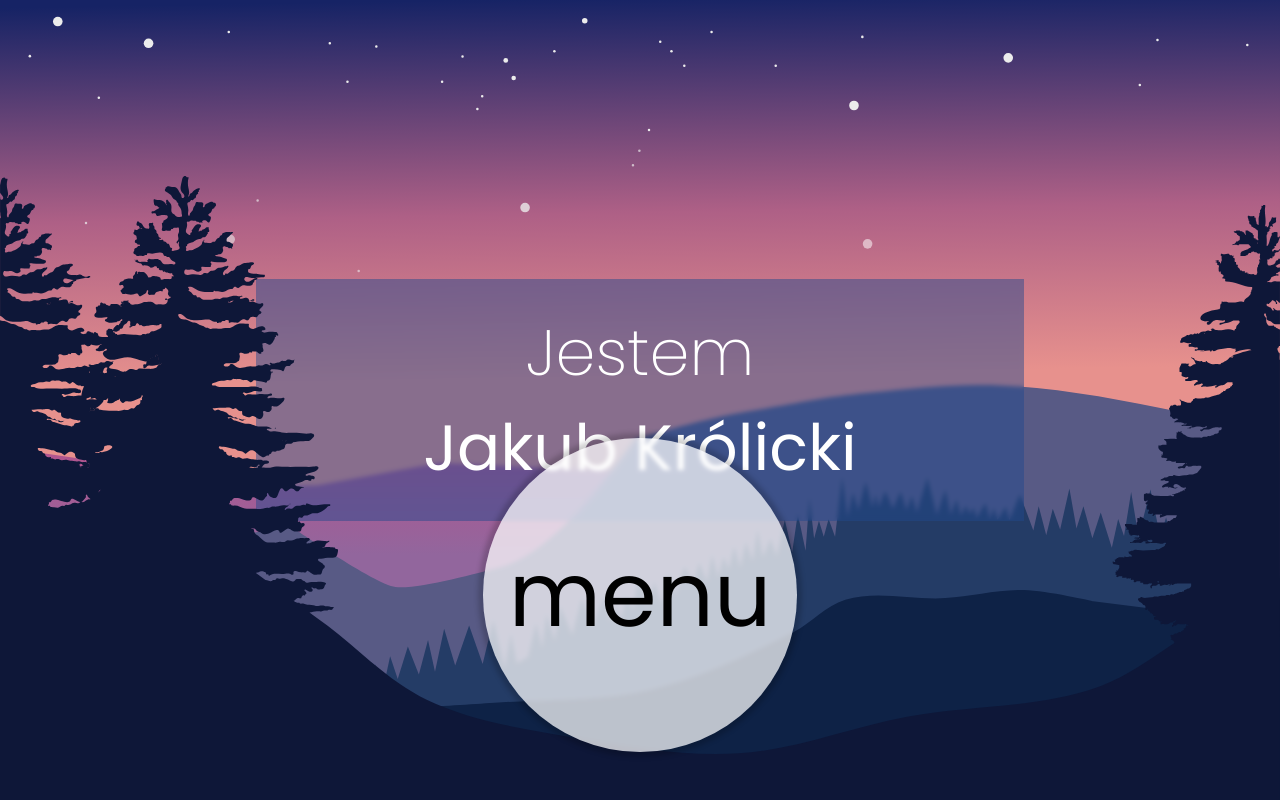
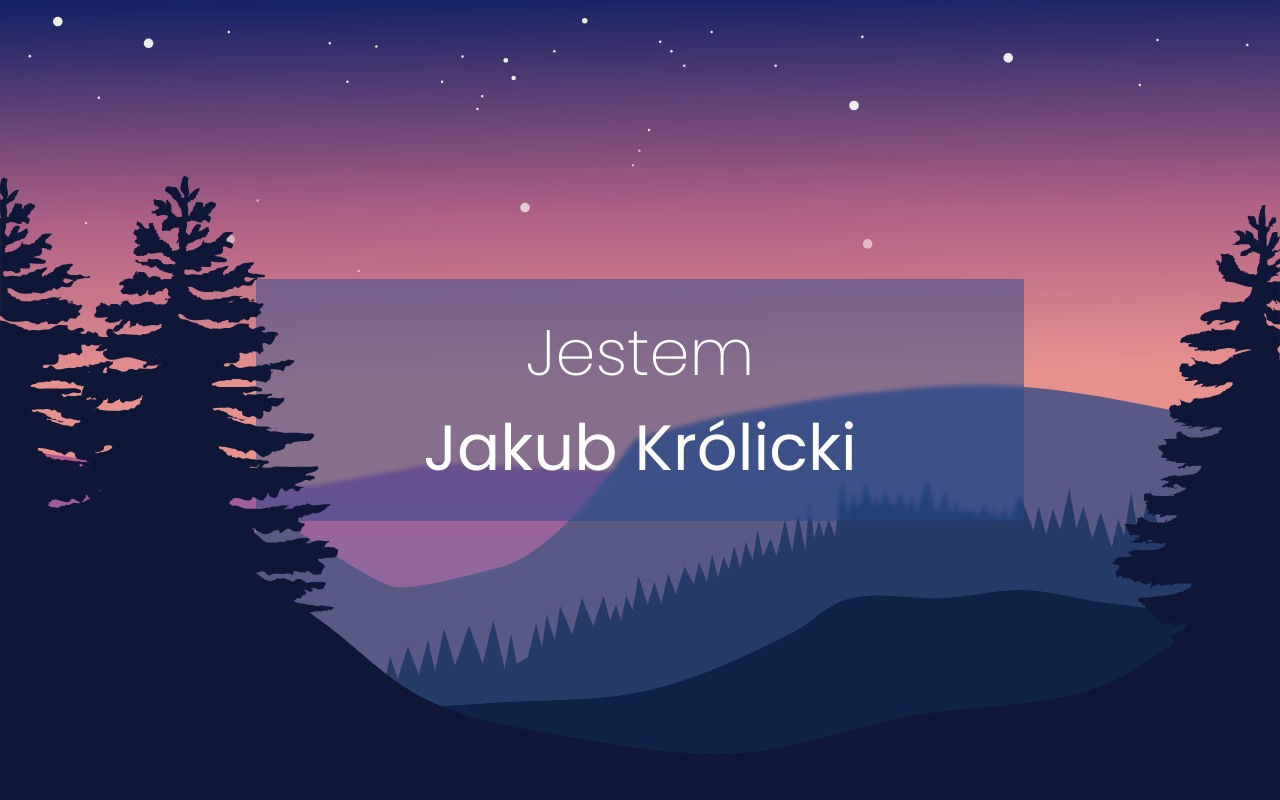
Before and after one commit to Krolicki/portfolio, a React (Vite) app: page / in a window 1280 px wide. Shown: the top 800 px of the page. Built offline with nearby package versions, Linux system fonts and the light colour scheme.

Commit message:
navbar desktop

```diff
--- a/src/App.tsx
+++ b/src/App.tsx
@@ -31,7 +31,7 @@
       <Hero globalScroll={scroll} setAnimationCompleated={setAnimationCompleated}/>
       {animationCompleated &&
         <>
-          <Navbar />
+          <Navbar globalScroll={scroll}/>
           <About globalScroll={scroll}/>
           <Projects />
           <GitHub />
--- a/src/components/Navbar/Navbar.css
+++ b/src/components/Navbar/Navbar.css
@@ -47,7 +47,8 @@
     background-color: rgba(255, 255, 255, 0.43);
     backdrop-filter: blur(8px);
     flex-direction: column;
-    width: 100%;
+    width: 90%;
+    border-radius: 4vw;
     margin-inline: auto;
     padding: 6vh 0 26vh;
     transform: translateY(100%);
@@ -60,3 +61,29 @@
 .show-menu{
     transform: translateY(0%);
 }
+
+@media screen and (min-width: 700px){
+    .nav-button{
+        display: none;
+    }
+    .nav-items{
+        transform: translateY(0%);
+        flex-direction: row;
+        font-size: 1.5vw;
+        gap: 1vw;
+        padding: 1vh 2vw;
+        bottom: 2vh;
+        justify-content: center;
+        width: auto;
+        transition: transform .3s;
+        animation: show-menu-button .5s;
+        will-change: transform;
+    }
+    .nav-items span{
+        padding: 2vh 2vw;
+        cursor: pointer;
+    }
+    .nav-items.scroll-down{
+        transform: translateY(calc(100% + 2vh));
+    }
+}
--- a/src/components/Navbar/Navbar.tsx
+++ b/src/components/Navbar/Navbar.tsx
@@ -1,4 +1,4 @@
-import { useState } from 'react'
+import { useEffect, useRef, useState } from 'react'
 import './Navbar.css'
 
 type SectionType = {
@@ -29,14 +29,37 @@
     }
 ]
 
-export const Navbar = () => {
+export const Navbar = ({globalScroll} : {globalScroll : number | null}) => {
     const [menuClick, setMenuClick] = useState(false)
+    const [scrollDown, setScrollDown] = useState(false)
+
+    const lastScroll = useRef(0)
+
+    useEffect(()=>{
+        if(globalScroll){
+            if(globalScroll <= 0){
+                //document.body.classList.remove("scroll-up");
+                setScrollDown(false)
+            }
+            if(globalScroll > lastScroll.current){
+                //document.body.classList.add("scroll-down");
+                //document.body.classList.remove("scroll-up");
+                setScrollDown(true)
+            }
+            if(globalScroll < lastScroll.current){
+                //document.body.classList.add("scroll-up");
+                //document.body.classList.remove("scroll-down");
+                setScrollDown(false)
+            }
+            lastScroll.current = globalScroll;
+        }
+    },[globalScroll])
 
     return (
         <nav>
             <div className='nav-wraper'>
                 <button className='nav-button' type='button' onClick={()=>setMenuClick((prev) => !prev)}>menu</button>
-                <div className={`nav-items ${menuClick ? "show-menu" : ""}`}>
+                <div className={`nav-items ${menuClick ? "show-menu" : ""} ${scrollDown ? "scroll-down" : ""}`}>
                     {Sections.map(section => {
                         return(
                             <span>{section.title}</span>
```
